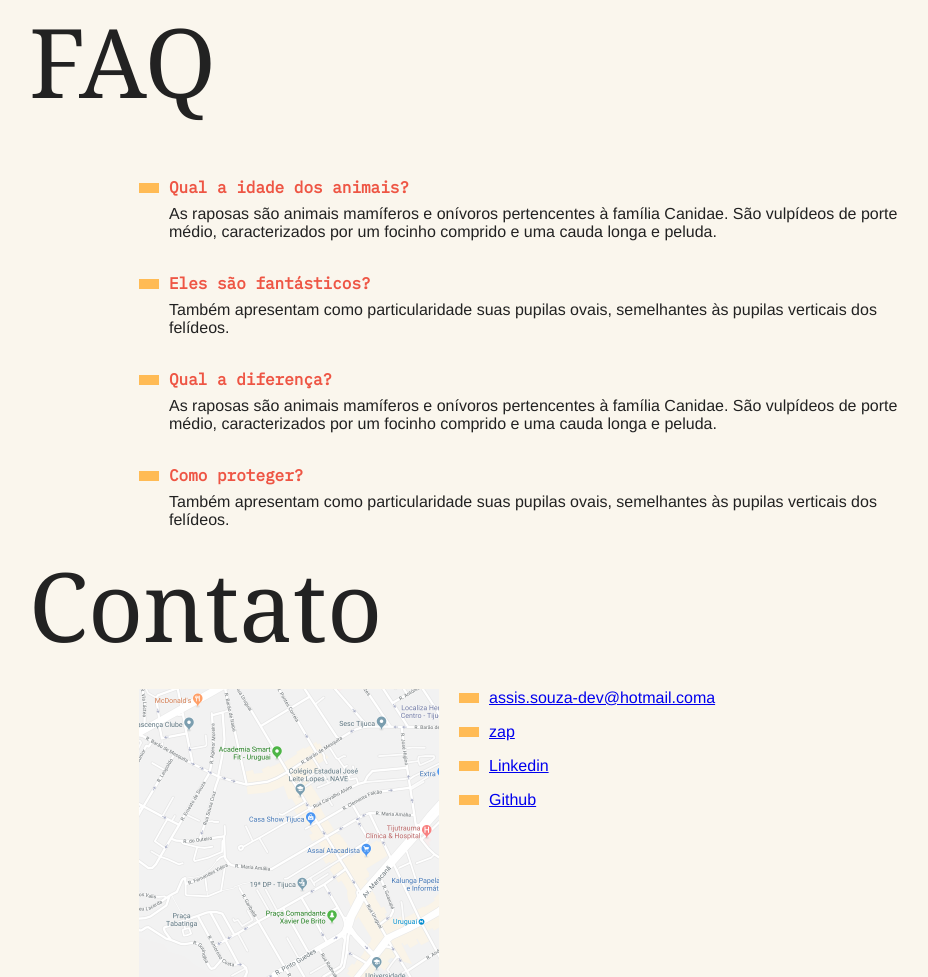
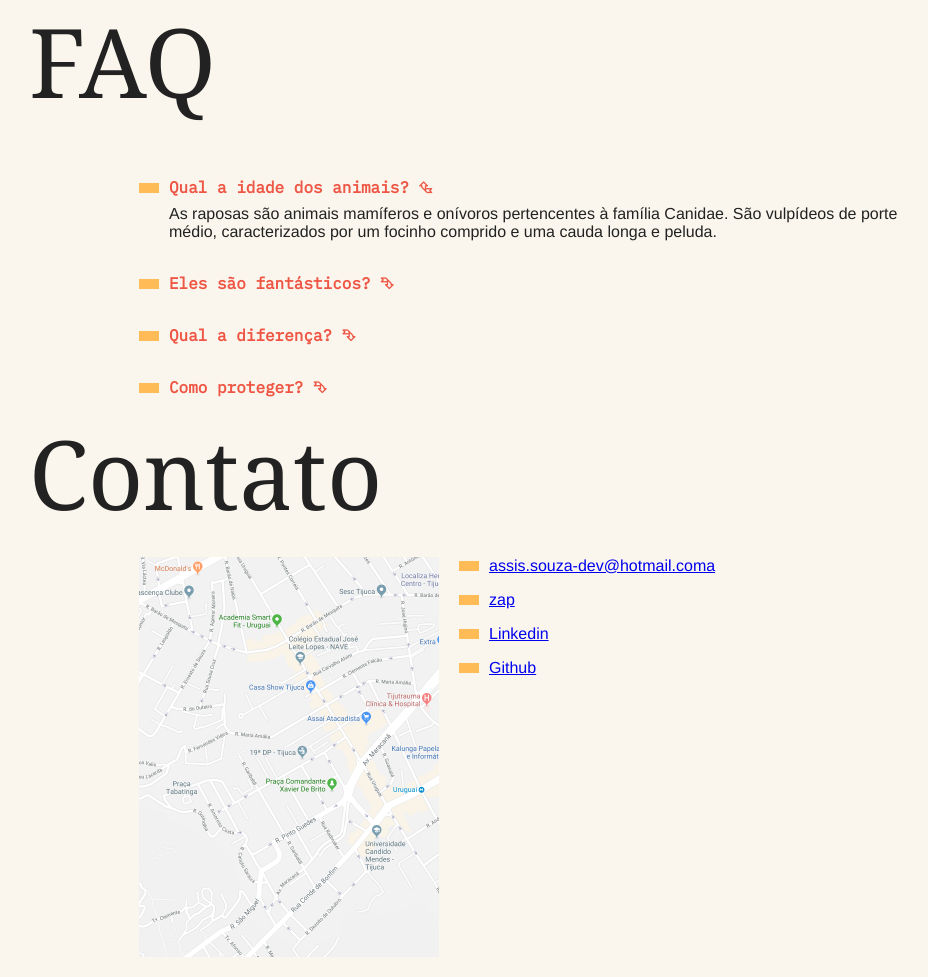
Before and after one commit to Assis-Souz4/animais-fantasticos, a plain HTML site: page index.html in a window 1280 px wide. Shown: the part 737-1714 px from the top of the page, without its empty margins (161-1089 px from the left). Drawn offline with Linux system fonts and the light colour scheme; a web font is replaced by a local one.

Commit message:
accordion faq

```diff
--- a/index.html
+++ b/index.html
@@ -139,7 +139,7 @@
 
     <section class="grid-section faq" id="faq">
         <h1 class="titulo">FAQ</h1>
-        <dl class="faq-lista">
+        <dl class="faq-lista js-accordion">
             <dt>Qual a idade dos animais?</dt>
             <dd>
                 As raposas são animais mamíferos e onívoros pertencentes à família Canidae. São vulpídeos de porte médio, caracterizados por um focinho comprido e uma cauda longa e peluda.
--- a/script.js
+++ b/script.js
@@ -1,3 +1,4 @@
+function initTabsNav() {
   const tabMenu = document.querySelectorAll(".js-tabMenu li");
   const tabContent = document.querySelectorAll(".js-tabContent section");
   tabContent[0].classList.add("ativo");
@@ -16,3 +17,25 @@
       });
     });
   }
+}
+initTabsNav();
+
+function initAccordion() {
+  const accordionList = document.querySelectorAll(".js-accordion dt");
+  const activeClass = "active";
+
+  if (accordionList.length) {
+    accordionList[0].classList.add(activeClass);
+    accordionList[0].nextElementSibling.classList.add(activeClass);
+
+    function activeAccordion() {
+      this.classList.toggle(activeClass);
+      this.nextElementSibling.classList.toggle(activeClass);
+    }
+
+    accordionList.forEach((item) => {
+      item.addEventListener("click", activeAccordion);
+    });
+  }
+}
+initAccordion();
--- a/style.css
+++ b/style.css
@@ -164,6 +164,34 @@
   }
 }
 
+.js .js-accordion dd {
+  display: none;
+}
+.js-accordion dt {
+  cursor: pointer;
+}
+
+.js-accordion dt::after {
+  content: "⮷";
+  padding-left: 10px;
+}
+.js-accordion dt.active::after {
+  content: '⮴';
+}
+.js-accordion dd.active{
+  display: block;
+  animation: slideDown .5s forwards;
+}
+@keyframes slideDown {
+  from{
+    opacity: 0;
+    max-height: 0;
+  }
+  to{
+    opacity: 1;
+    max-height: 200px;
+  }
+}
 /* ======================================================== */
 @media (max-width: 700px) {
   body {
```
Lines whose indentation alone changed are shown as unchanged.
